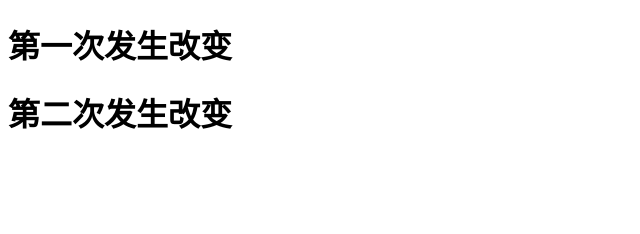
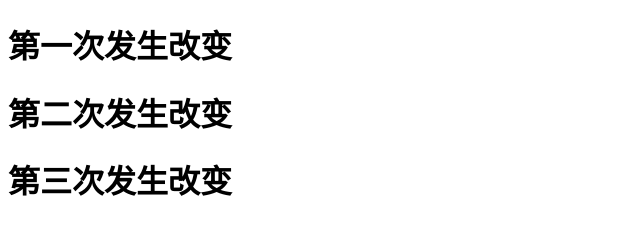
Before and after one commit to weiweian-x/git-demo1, a plain HTML site: page index.html in a window 1280 px wide. Shown: the whole page, without its empty margins (0-640 px from the left). Drawn offline with Linux system fonts and the light colour scheme.

Commit message:
A程序员第4次提交

```diff
--- a/index.html
+++ b/index.html
@@ -9,5 +9,6 @@
 <body>
     <h1>第一次发生改变</h1>
     <h1>第二次发生改变</h1>
+    <h1>第三次发生改变</h1>
 </body>
 </html>
```
